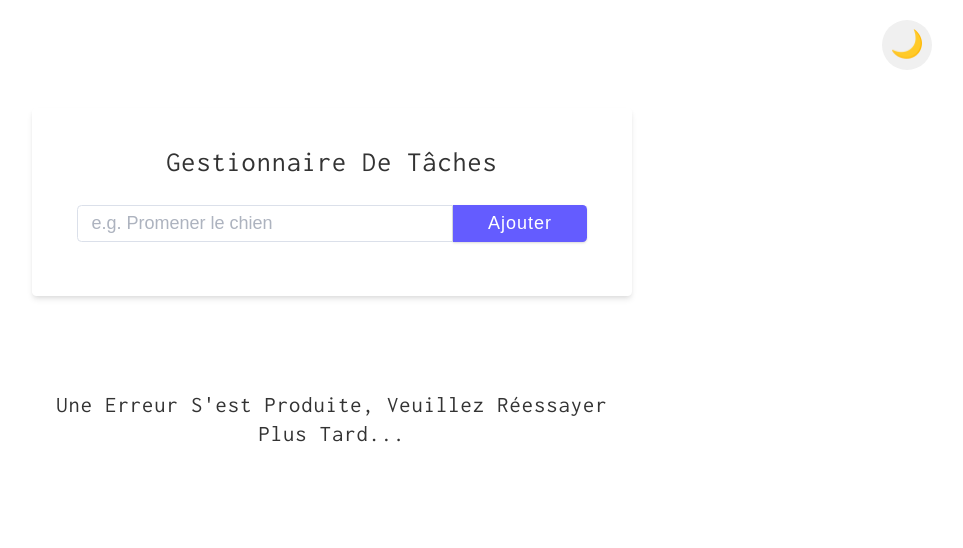
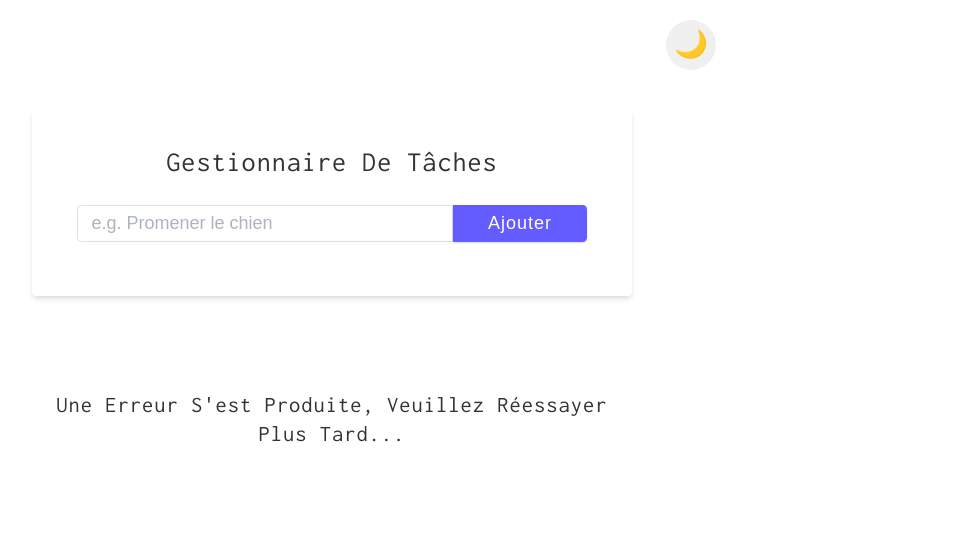
Before and after one commit to meepoorkeepo/todo, a website: page public/index.html in a window 1280 px wide. Shown: the whole page, without its empty margins (308-1271 px from the left). Drawn offline with nearby package versions, Linux system fonts and the light colour scheme; no server answers.

Commit message:
fixed the position of the l>d button

```diff
--- a/public/main.css
+++ b/public/main.css
@@ -105,9 +105,9 @@ body {
 }
 
 #theme-toggle {
-  position: absolute;
+  position: fixed;
   top: 20px;
-  right: 40px;
+  right: 20%;
   z-index: 1000;
   background-color: var(--button-bg);
   color: var(--text-color);
```
